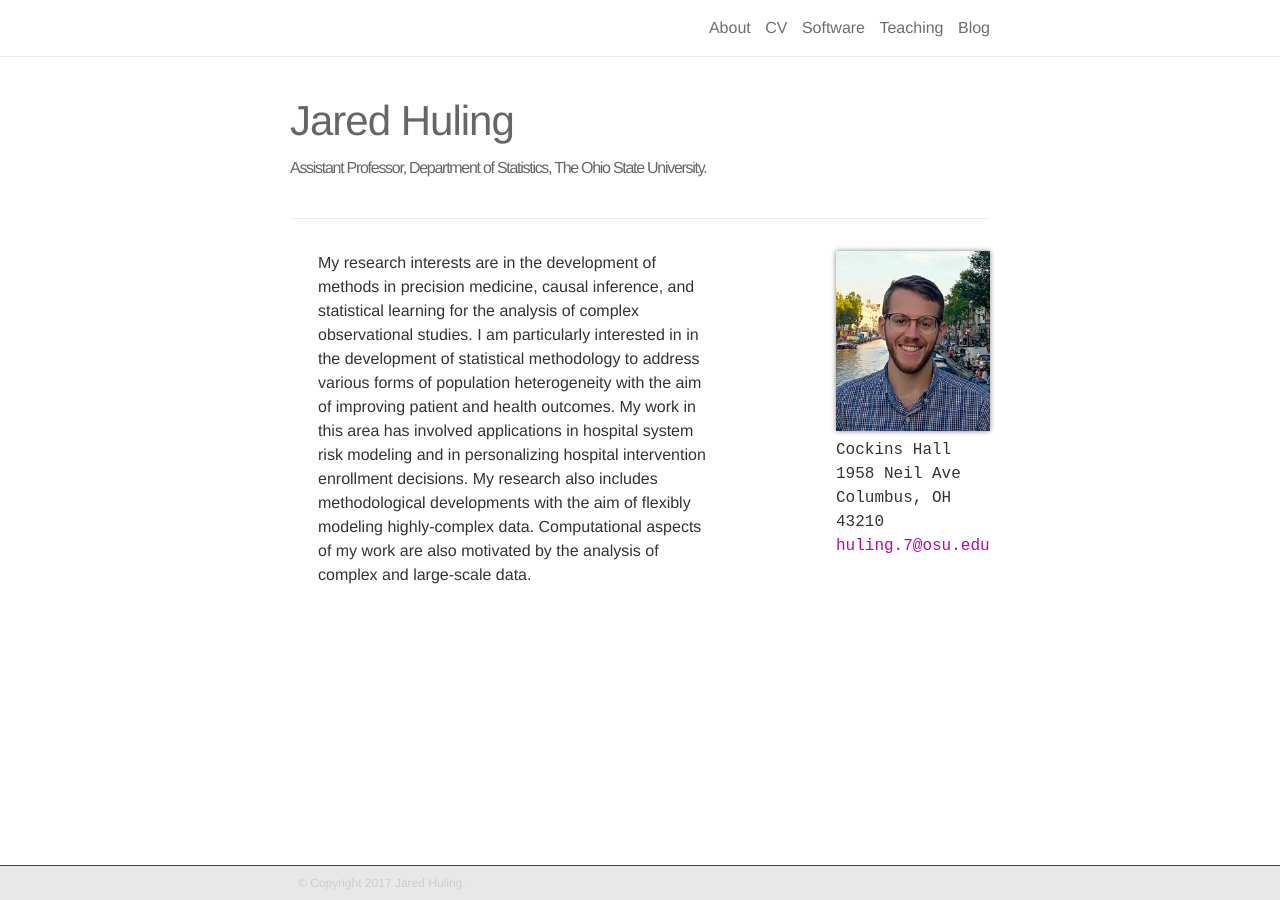
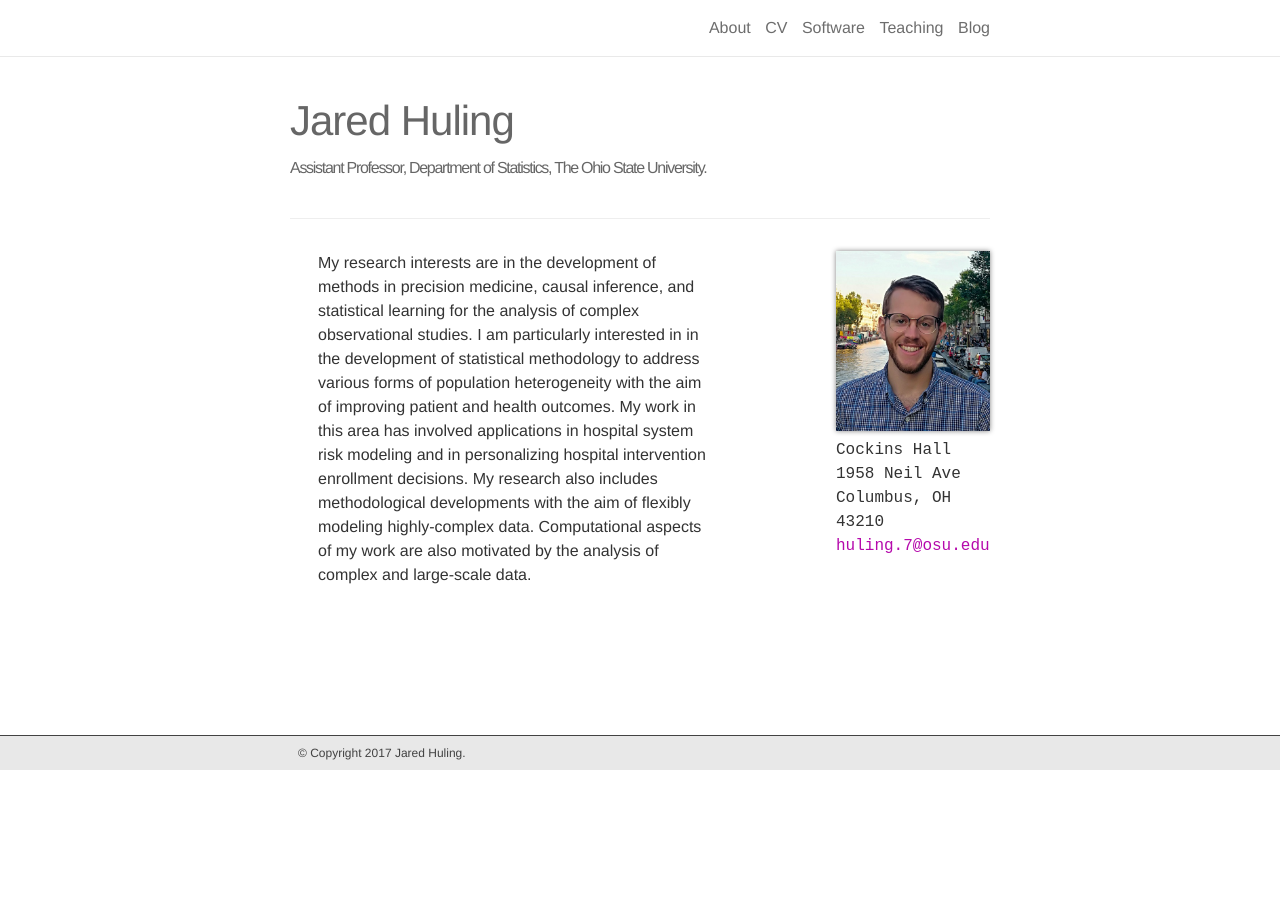
Before and after one commit to jaredhuling/jaredhuling.github.io, a Jekyll site: the page built from _pages/about.md, in a window 1280 px wide. Built offline with Jekyll 4.4.1, drawn with Linux system fonts in a browser that asks for light colours; nearby versions of some CDN libraries.

Commit message:
footer css

```diff
--- a/_sass/_footer.scss
+++ b/_sass/_footer.scss
@@ -25,7 +25,7 @@ footer {
   font-size: $footer-font-size;
   font-weight: $footer-font-weight;
   padding: $footer-padding;
-  position: fixed;
+  position: align-left;
     left: 0px;
     bottom: 0px;
   width: 100%;
--- a/_sass/_variables.scss
+++ b/_sass/_variables.scss
@@ -145,7 +145,7 @@ $nav-height: 56px;
 // Footer
 $footer-border-top: thin solid $grey-color-dark;
 $footer-padding: $space-1;
-$footer-color: $light-gray;
+$footer-color: $grey-color-dark;
 $footer-bg-color: $grey-color-medium;
 $footer-font-weight: 300;
 $footer-font-size: .75rem;
```
